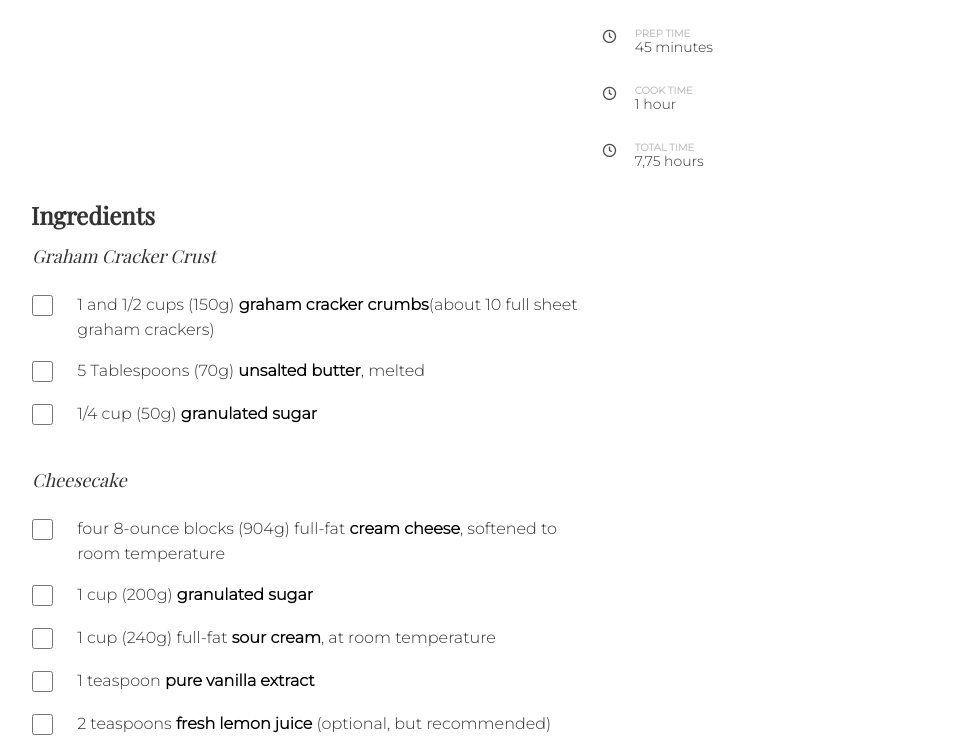
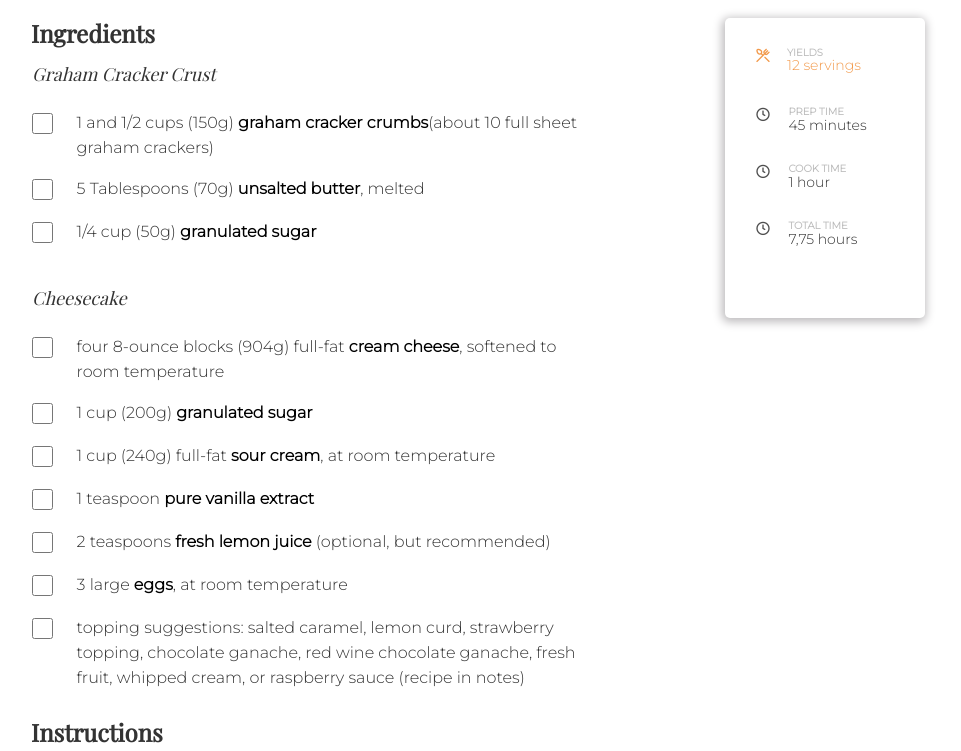
Before and after one commit to mdanieladla/recipe-page, a plain HTML site: page index.html in a window 1280 px wide. Shown: the part 686-1437 px from the top of the page, without its empty margins (205-1166 px from the left). Drawn offline with nearby package versions, Linux system fonts and the light colour scheme.

Commit message:
finished desktop

```diff
--- a/index.html
+++ b/index.html
@@ -34,7 +34,6 @@
         </p>
       </div>
       <img src="./images/photo1.png" alt="cheescake" class="cheescake-img" />
-      <div class="container-mediaq">
       <section class="icons-section">
         <div class="servings-div">
           <i class="uil uil-utensils-alt utensils"></i>
@@ -79,8 +78,7 @@
         <br />
         <input type="checkbox" name="second" id="2" class="input" />
         <label for="second" class="label">
-            5 Tablespoons (70g) <span class="bold">unsalted butter</span>,
-            melted
+          5 Tablespoons (70g) <span class="bold">unsalted butter</span>, melted
         </label>
         <br />
         <input type="checkbox" name="third" id="3" class="input" />
@@ -114,8 +112,8 @@
         <br />
         <input type="checkbox" name="four" id="four" class="input" />
         <label for="third" class="label">
-            2 teaspoons <span class="bold">fresh lemon juice</span> (optional,
-            but recommended)
+          2 teaspoons <span class="bold">fresh lemon juice</span> (optional, but
+          recommended)
         </label>
         <br />
         <input type="checkbox" name="four" id="four" class="input" />
@@ -134,48 +132,46 @@
       <div class="instructions">
         <div class="div-1">1</div>
         <p class="instructions-par">
-            Adjust the oven rack to the lower-middle position and preheat oven
-            to 350°F (177°C).
+          Adjust the oven rack to the lower-middle position and preheat oven to
+          350°F (177°C).
         </p>
         <div class="div-1">2</div>
         <p class="instructions-par">
           <span class="bold">Make the crust:</span> Using a food processor,
           pulse the graham crackers into crumbs. Pour into a medium bowl and
-            stir in sugar and melted butter until combined. (You can also pulse
-            it all together in the food processor.) Mixture will be sandy. Press
+          stir in sugar and melted butter until combined. (You can also pulse it
+          all together in the food processor.) Mixture will be sandy. Press
           firmly into the bottom and slightly up the sides of a 9-inch or
           10-inch springform pan. No need to grease the pan first. I use the
-            bottom of a measuring cup to pack the crust down tightly. Pre-bake
-            for 8 minutes. Remove from the oven and place the hot pan on a large
-            piece of aluminum foil. The foil will wrap around the pan for the
-            water bath in step 4. Allow crust to slightly cool as you prepare
-            the filling.
+          bottom of a measuring cup to pack the crust down tightly. Pre-bake for
+          8 minutes. Remove from the oven and place the hot pan on a large piece
+          of aluminum foil. The foil will wrap around the pan for the water bath
+          in step 4. Allow crust to slightly cool as you prepare the filling.
         </p>
         <div class="div-1">3</div>
         <p class="instructions-par">
-            <span class="bold">Make the filling:</span> Using a handheld or
-            stand mixer fitted with a paddle attachment, beat the cream cheese
-            and granulated sugar together on medium-high speed in a large bowl
-            until the mixture is smooth and creamy, about 2 minutes. Add the
-            sour cream, vanilla extract, and lemon juice then beat until fully
-            combined. On medium speed, add the eggs one at a time, beating after
-            each addition until just blended. After the final egg is
-            incorporated into the batter, stop mixing. To help prevent the
-            cheesecake from deflating and cracking as it cools, avoid
-            over-mixing the batter as best you can.
+          <span class="bold">Make the filling:</span> Using a handheld or stand
+          mixer fitted with a paddle attachment, beat the cream cheese and
+          granulated sugar together on medium-high speed in a large bowl until
+          the mixture is smooth and creamy, about 2 minutes. Add the sour cream,
+          vanilla extract, and lemon juice then beat until fully combined. On
+          medium speed, add the eggs one at a time, beating after each addition
+          until just blended. After the final egg is incorporated into the
+          batter, stop mixing. To help prevent the cheesecake from deflating and
+          cracking as it cools, avoid over-mixing the batter as best you can.
         </p>
         <div class="div-1">4</div>
         <p class="instructions-par">
           <span class="bold">Prepare the simple water bath (see note)</span>
-            Boil a pot of water. You need 1 inch of water in your roasting pan
-            for the water bath, so make sure you boil enough. I use an entire
-            kettle of hot water. As the water is heating up, wrap the aluminum
-            foil around the springform pan. Pour the cheesecake batter on top of
-            the crust. Use a rubber spatula or spoon to smooth it into an even
-            layer. Place the pan inside of a large roasting pan. Carefully pour
-            the hot water inside of the pan and place in the oven. (Or you can
-            place the roasting pan in the oven first, then pour the hot water
-            in. Whichever is easier for you.)
+          Boil a pot of water. You need 1 inch of water in your roasting pan for
+          the water bath, so make sure you boil enough. I use an entire kettle
+          of hot water. As the water is heating up, wrap the aluminum foil
+          around the springform pan. Pour the cheesecake batter on top of the
+          crust. Use a rubber spatula or spoon to smooth it into an even layer.
+          Place the pan inside of a large roasting pan. Carefully pour the hot
+          water inside of the pan and place in the oven. (Or you can place the
+          roasting pan in the oven first, then pour the hot water in. Whichever
+          is easier for you.)
         </p>
         <div class="div-1">5</div>
         <p class="instructions-par">
@@ -183,16 +179,16 @@
           When it’s done, the center of the cheesecake will slightly wobble if
           you gently shake the pan. Turn the oven off and open the oven door
           slightly. Let the cheesecake sit in the oven in the water bath as it
-            cools down for 1 hour. Remove from the oven and water bath, then
-            cool cheesecake completely at room temperature. Then refrigerate the
+          cools down for 1 hour. Remove from the oven and water bath, then cool
+          cheesecake completely at room temperature. Then refrigerate the
           cheesecake for at least 4 hours or overnight.
         </p>
         <div class="div-1">6</div>
         <p class="instructions-par">
           Use a knife to loosen the chilled cheesecake from the rim of the
           springform pan, then remove the rim. Using a clean sharp knife, cut
-            into slices for serving. For neat slices, wipe the knife clean and
-            dip into warm water between each slice.
+          into slices for serving. For neat slices, wipe the knife clean and dip
+          into warm water between each slice.
         </p>
         <div class="div-1">7</div>
         <p class="instructions-par">
@@ -203,7 +199,6 @@
       <span class="small-bottom"
         >Source: https://sallysbakingaddiction.com/classic-cheesecake/
       </span>
-      </div>
     </main>
     <footer class="footer">
       <div class="attribution">
--- a/styles/main.css
+++ b/styles/main.css
@@ -29,8 +29,6 @@ font-family: 'Playfair Display', serif;
 .dots{
     box-sizing: border-box;
     margin: 15px 12px 0 11px;
-    /* margin-left: 11px;
-    margin-right: 12px; */
 }
 
 .description-par{
@@ -269,7 +267,7 @@ font-family: 'Playfair Display', serif;
 @media all and (min-width: 1024px){
    body{
     margin-left: 14rem;
-    margin-right: 14rem;
+    margin-right: 30rem;
 }
 
 /*HEADER*/
@@ -280,7 +278,6 @@ font-family: 'Playfair Display', serif;
 
 /*MAIN*/
 .description-par{
-    padding-right: 280px;
     font-size: .875rem;
     line-height: 17px;
 }
@@ -289,16 +286,19 @@ font-family: 'Playfair Display', serif;
     width: 969px;
     height: 444px;
 }
-/*Contenedor para darle grid a la página para desktop*/
-.container-mediaq{
-    display: grid;
-    grid-template-columns: 70% 30%;
-}
+
 /*Sección para darle a la parte de tiempo de prep estilo*/
 .icons-section{
-    /* grid-row-start: 2; */
-    grid-column-start: 2;
-    grid-column-end: 3;
+    padding-top: 30px;
+    padding-left: 30px;
+    position: absolute;
+    right: 150px;
+    width: 200px;
+    height: 300px;
+    border-radius: 5px;
+    -webkit-box-shadow: -1px 2px 10px 2px rgba(189,187,189,1);
+-moz-box-shadow: -1px 2px 10px 2px rgba(189,187,189,1);
+box-shadow: -1px 2px 10px 2px rgba(189,187,189,1);
 }
 
 .utensils{
@@ -353,27 +353,8 @@ font-family: 'Playfair Display', serif;
     grid-column-start: 1;
 }
 /*Form*/
-.form{
-    grid-column-start: 1;
-    display: grid;
-    grid-template-columns: 10% 90%;
-}
-
-.input{
-    grid-column-start:  1;
-}
-
 .label{
     font-size: 1rem;
-}
-
-/*Instrucciones*/
-.instructions-title{
-    grid-column-start: 1;
-}
-
-.instructions{
-    grid-column-start: 1;
 }
 
 .instructions-par{
@@ -382,9 +363,7 @@ font-family: 'Playfair Display', serif;
 
 /*Small source bottom*/
 .small-bottom{
-    grid-column-start: 1;
     font-size: 1rem;
     margin: 57px 0 19px 12px;
 }
-
 }
```
Lines whose indentation alone changed are shown as unchanged.
